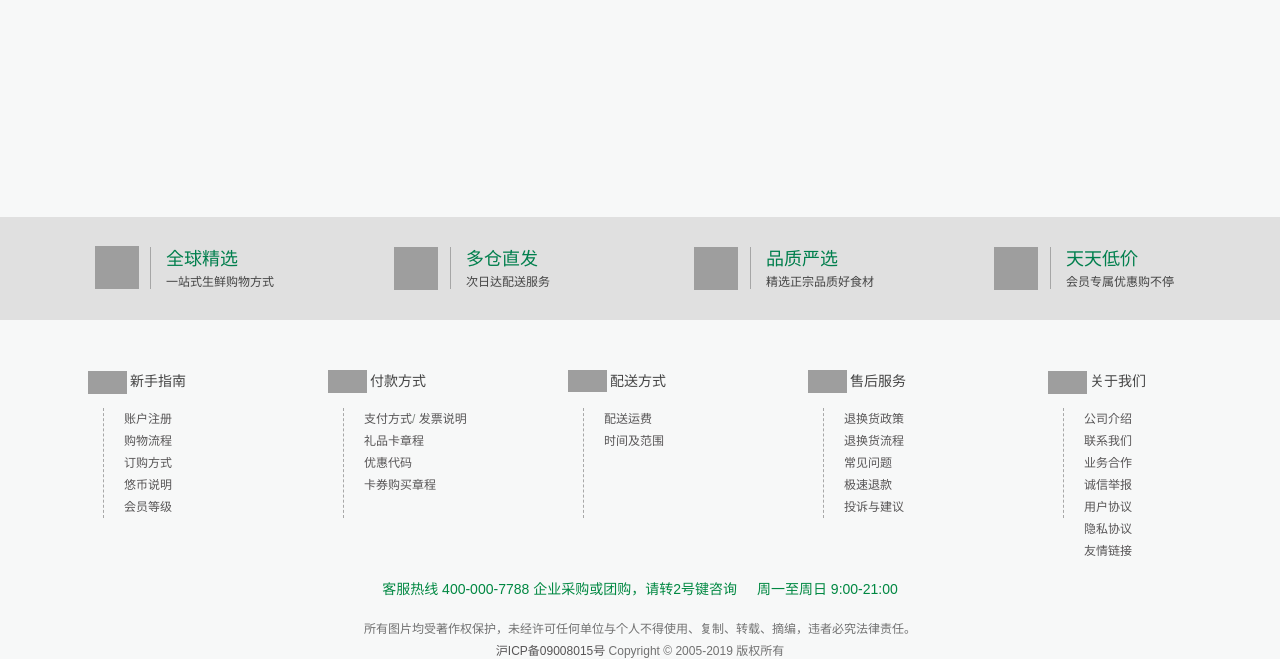
After one commit to lemon-du/yiguo, a PHP site: page /footer17-2.html in a window 1280 px wide. The commit adds this page. Shown: the part 301-960 px from the top of the page. Run offline with PHP 8.4, Linux system fonts and the light colour scheme; grey boxes are pictures that could not be loaded.

Commit message:
第二次提交底部  把本地图片修改为线上图片及新加页面

```diff
--- a/footer.css
+++ b/footer.css
@@ -136,6 +136,8 @@
     }
     .th_color {
         font-weight: bold;
+        padding: 10px;
+        border:1px solid #eee;
         background-color: #f9fffc;
     }
     .helpshow_div4 a,.helpshow_div5 a {
@@ -402,18 +404,14 @@
     .active {
         background-color: #c7e2d4;
     }
-
-
-
-
     .vip-box {
-        background: url(img/icon-02.jpg) no-repeat top center;
+        background: url(http://img09.yiguoimg.com/e/items/2017/170321/9288705468408437_1920x5923.jpg) no-repeat top center;
     }
     .vip-box1 {
         position: relative;
         width: 100%;
         height: 100%;
-        background: url(img/icon-01.jpg) no-repeat top center #efefef;
+        background: url(http://img09.yiguoimg.com/e/items/2017/170406/9288706211357318_1920x3831.jpg) no-repeat top center #efefef;
     }
     .vip_img {
         width: 1000px;
@@ -584,27 +582,27 @@
         display: block;
         height: 43px;
         width: 44px;
-        background: url(img/icon.png);
+        background: url(http://static01.yiguo.com/www/images/footer_service_icon.png);
         background-repeat: no-repeat;
     }
     .icon1 {
-        background-position: -33px -58px;
+        background-position: 0px 0px;
         position: absolute;
         left: 55px;
         top: -1px;
     }
     .icon2 {
-        background-position: -33px -100px;
+        background-position: 0px -42px;
         position: absolute;
         left: 354px;
     }
     .icon3 {
-        background-position: -33px -141px;
+        background-position: 0px -84px;
         position: absolute;
         left: 654px;
     }
     .icon4 {
-        background-position: -33px -183px;
+        background-position: 0px -126px;
         position: absolute;
         left: 954px;
     }
@@ -612,33 +610,47 @@
         display: block;
         height: 23px;
         width: 39px;
-        background: url(img/icon.png);
+        background: url(http://static01.yiguo.com/www/images/footer_icon.png);
         background-repeat: no-repeat;
         position: absolute;
         left: -2px;
         top: 1px;
     }
     .warp-icon1 {
-        background-position: -120px -78px;
+        background-position: 0px 0px;
     }
     .warp-icon2 {
-        background-position: -120px -100px;
+        background-position: -0px -23px;
         position: absolute;
         left: -2px;
         top: 0px;
     }
     .warp-icon3 {
-        background-position: -120px -122px;
+        background-position: 0px -46px;
         position: absolute;
         left: -2px;
         top: -1px;
     }
     .warp-icon4 {
-        background-position: -120px -146px;
+        background-position: 0px -69px;
         position: absolute;
         left: -2px;
         top: 0px;
     }
     .warp-icon5 {
-        background-position: -120px -170px;
+        background-position: 0px -92px;
     }
+    .error h2 {
+        font: bold 30px "Microsoft YaHei";
+    }
+    .error {
+        float: right;
+        height: 385px;
+        padding: 83px 107px 0 74px;
+        color: #777;
+        border: 0 none ;
+    }
+    .error p {
+        margin-top: 10px;
+        font: 16px "Microsoft YaHei";
+    }
--- /dev/null
+++ b/footer17-2.html
@@ -0,0 +1,149 @@
+<!DOCTYPE html>
+<html lang="en">
+<head>
+    <meta charset="UTF-8">
+    <meta name="viewport" content="width=device-width, initial-scale=1.0">
+    <meta http-equiv="X-UA-Compatible" content="ie=edge">
+    <script src="https://cdn.bootcss.com/jquery/3.4.1/jquery.min.js"></script>
+    <link rel="stylesheet" href="footer.css">
+    <link rel="shortcut icon" href="http://static01.yiguo.com/common/images/yiguo.ico" />
+    <title>Document</title>
+</head>
+<body>
+    <div class="con">
+       <img class="con-error" src="http://static01.yiguo.com/www/images/404.png" alt="">
+       <div class="error">
+           <h2>抱歉，您请求的页面现在无法打开!</h2>
+            <p>您可以：稍后再试或联系客服。</p>
+       </div>
+    </div>
+    <div class="footer_service footer_service1">
+        <div class="footer_service_wrap">
+            <ul>
+                <li>
+                    <i class="icon icon1"></i>
+                    <b>全球精选</b>
+                    <span>一站式生鲜购物方式</span>
+                </li>
+                <li>
+                    <i class="icon icon2"></i>
+                    <b>多仓直发</b>
+                    <span>次日达配送服务</span>
+                </li>
+                <li>
+                    <i class="icon icon3"></i>
+                    <b>品质严选</b>
+                    <span>精选正宗品质好食材</span>
+                </li>
+                <li>
+                    <i class="icon icon4"></i>
+                    <b>天天低价</b>
+                    <span>会员专属优惠购不停</span>
+                </li>
+            </ul>
+        </div>
+    </div>
+    <div class="footer">
+        <div class="wrap">
+            <div class="col">
+                <span><i class="warp-icon warp-icon1"></i>新手指南</span>
+                <ul>
+                    <li><a href="footer1.html">账户注册</a></li>
+                    <li><a href="footer2.html">购物流程</a></li>
+                    <li><a href="footer3.html">订购方式</a></li>
+                    <li><a href="footer4.html">悠币说明</a></li>
+                    <li><a href="vip.html">会员等级</a></li>
+                </ul>
+            </div>
+            <div class="col">
+                <span><i class="warp-icon warp-icon2"></i>付款方式</span>
+                <ul>
+                    <li><a href="footer6.html">支付方式</a>/
+                        <a href="footer7.html">发票说明</a>
+                    </li>
+                    <li><a href="footer9.html">礼品卡章程</a></li>
+                    <li><a href="footer10.html">优惠代码</a></li>
+                    <li><a href="footer11.html">卡券购买章程</a></li>
+                </ul>
+            </div>
+            <div class="col">
+                <span><i class="warp-icon warp-icon3"></i>配送方式</span>
+                <ul>
+                    <li><a href="footer12.html">配送运费</a></li>
+                    <li><a href="footer13.html">时间及范围</a></li>
+                </ul>
+            </div>
+            <div class="col">
+                <span><i class="warp-icon warp-icon4"></i>售后服务</span>
+                <ul>
+                    <li><a href="footer15.html">退换货政策</a></li>
+                    <li><a href="footer16.html">退换货流程</a></li>
+                    <li><a href="footer17.html">常见问题</a></li>
+                    <li><a href="footer18.html">极速退款</a></li>
+                    <li><a href="javascript:void(0)">投诉与建议</a></li>
+                </ul>
+            </div>
+        <div class="col">
+            <span><i class="warp-icon warp-icon5"></i>关于我们</span>
+            <ul>
+                <li><a href="footer20.html">公司介绍</a></li>
+                <li><a href="footer21.html">联系我们</a></li>
+                <li><a href="footer22.html">业务合作</a></li>
+                <li><a href="footer23.html">诚信举报</a></li>
+                <li><a href="footer24.html">用户协议</a></li>
+                <li><a href="footer25.html">隐私协议</a></li>
+                <li><a href="footer26.html">友情链接</a></li>
+            </ul>
+        </div>
+            <div class="service">
+                <span>客服热线 400-000-7788 企业采购或团购，请转2号键咨询</span>
+                <span>周一至周日 9:00-21:00</span>
+            </div>
+            <div class="copyright">
+                <p>
+                    所有图片均受著作权保护，未经许可任何单位与个人不得使用、复制、转载、摘编，违者必究法律责任。
+                </p>
+                <p>
+                    <a href="javascript:void(0)">沪ICP备09008015号</a>
+                    Copyright © 2005-2019
+                    <a href="javascript:void(0)"></a>
+                    版权所有
+                </p>
+                <p class="copyright_p">
+                    <a href="https://scjgj.sh.gov.cn/platform/survey/step1_phone">
+                        <img src="http://img05.yiguoimg.com/d/web/190617/00191/142933/ordermeal.png" alt="">
+                    </a>
+                    <a href="http://www.shjbzx.cn">
+                        <img src="http://img06.yiguoimg.com/d/web/190527/00191/172725/report.png" alt="">
+                    </a>
+                    <a href="http://www.shjbzx.cn">
+                        <img src="http://img06.yiguoimg.com/d/web/190510/00192/161235/wxb.png" alt="">
+                    </a>
+                    <a href="http://www.yiguo.com/legal">
+                        <img src="http://img07.yiguoimg.com/d/web/171208/00652/173249/153685368061665897_121x29.png" alt="">
+                    </a>
+                    <a href="javascript:void(0)">
+                        <img src="https://img05.yiguoimg.com/d/web/190618/00191/143543/962110.png" alt="">
+                    </a>
+                    <a href="http://www.sgs.gov.cn/lz/licenseLink.do?method=licenceView&entyId=20110512114405424">
+                        <img class="copyright-img" src="http://img06.yiguoimg.com/d/web/181227/00281/143951/footer_copy.jpg" alt="">
+                    </a>
+                    <a href="http://www.beian.gov.cn/portal/registerSystemInfo?recordcode=31010502000002">
+                        <img src="http://www.beian.gov.cn/file/ghs.png" alt="">
+                        <span class="copyright_span">沪公网安备 31010502000002号</span>
+                    </a>
+                </p>
+                <p>
+                    违法和不良信息举报电话 400-000-7788
+                </p>
+            </div>
+        </div>
+    </div>
+    <div class="vip-side">
+        <ul>
+            <li><i class="s-btn1"></i></li>
+        </ul>
+    </div>
+    <script src="sidetop.js"></script>
+</body>
+</html>
```
Also changed, not shown: footer14.html (+6 -6 lines), footer17.html (+5 -3 lines).
